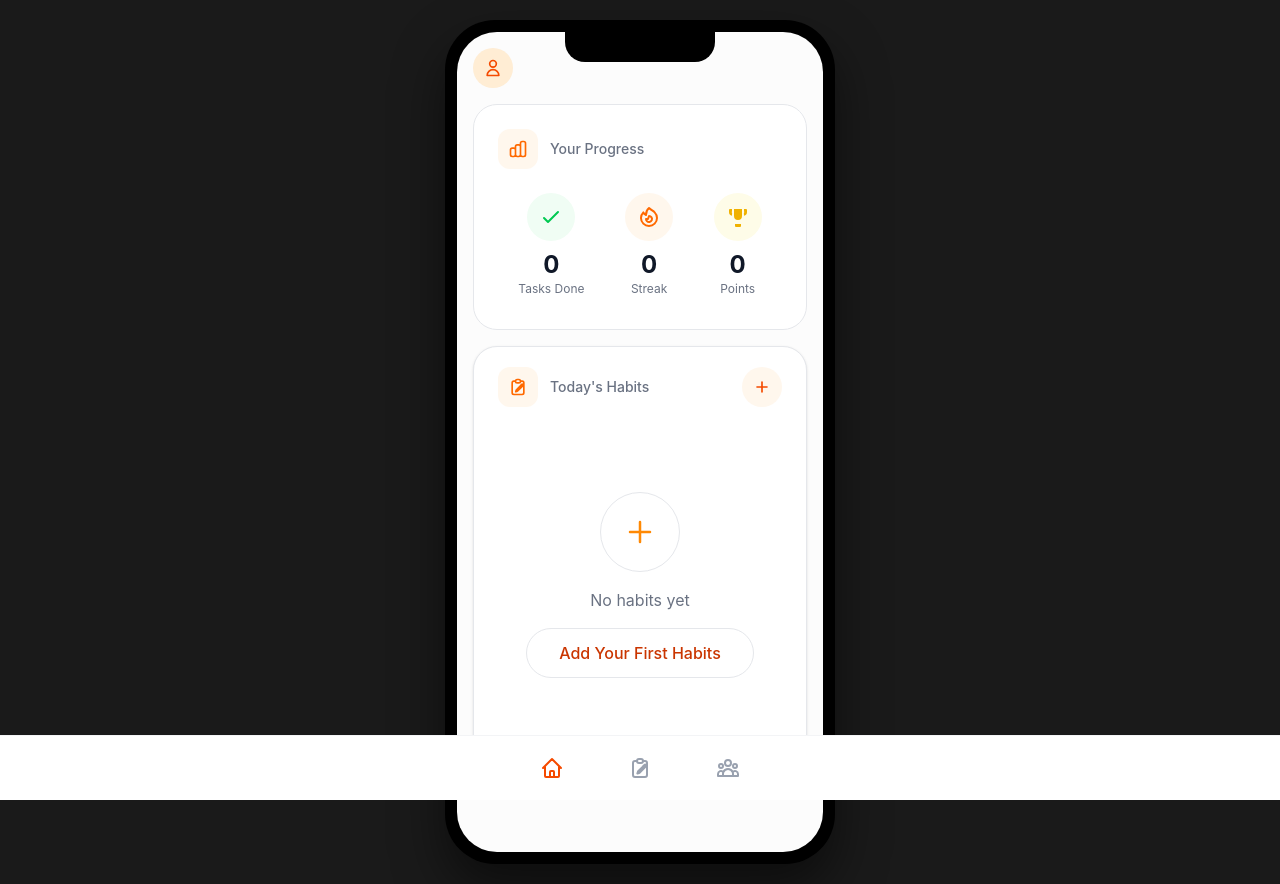
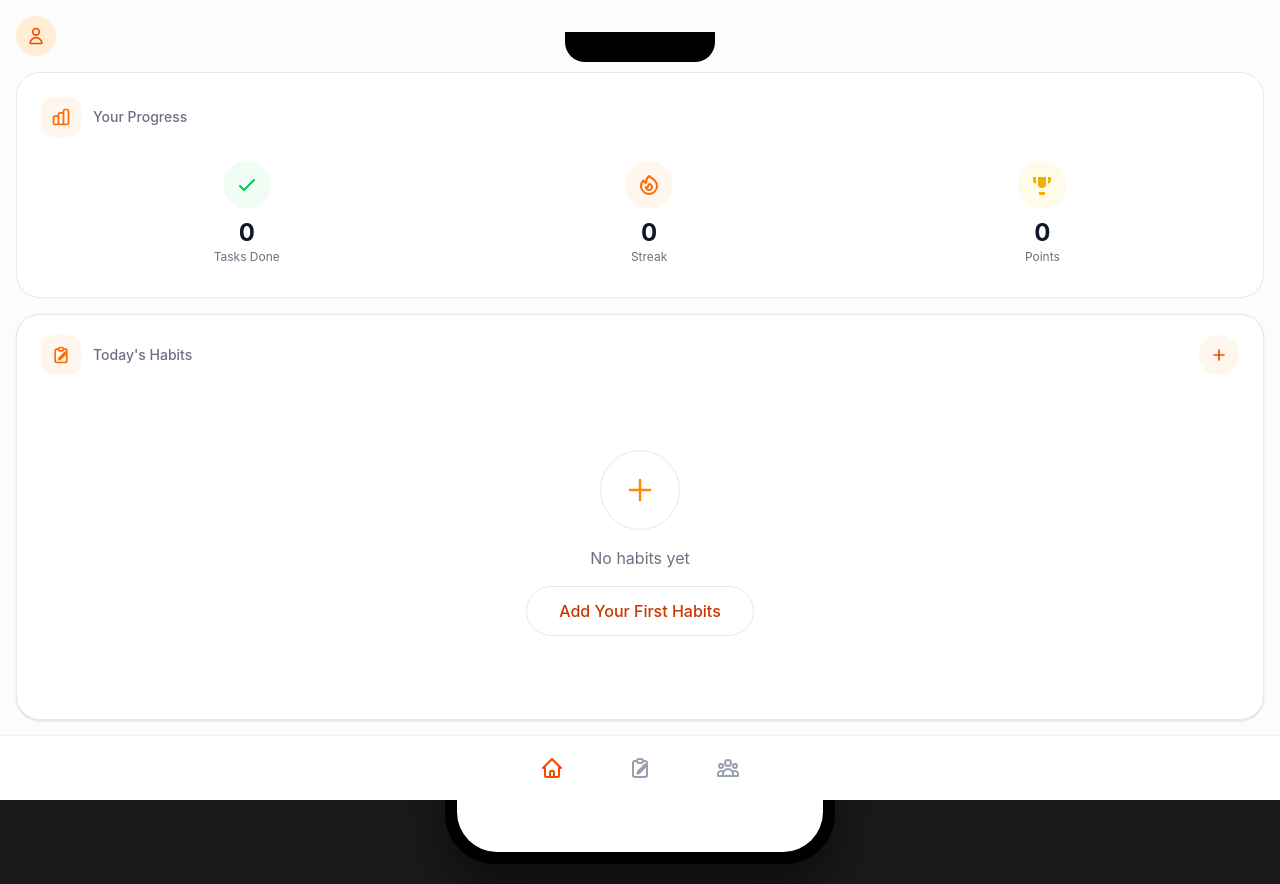
Before and after one commit to benyamty/HB, a React (Vite) app: page / in a window 1280 px wide. Built offline with nearby package versions, Linux system fonts and the light colour scheme.

Commit message:
Add slide-down animation for Home/Habits page when navigating to Social

```diff
--- a/src/App.jsx
+++ b/src/App.jsx
@@ -249,7 +249,16 @@ function App() {
 
   return (
     <div className="h-full w-full">
-        <div style={{ display: screen === 'home' ? 'contents' : 'none' }}>
+      <AnimatePresence>
+        {screen === 'home' && (
+          <motion.div
+            key="home-screen"
+            initial={{ y: 0 }}
+            animate={{ y: 0 }}
+            exit={{ y: '100%' }}
+            transition={{ type: 'tween', duration: 0.35, ease: 'easeInOut' }}
+            className="fixed inset-0 z-30 bg-gray-50"
+          >
             <HomeScreen
               wallet={state.wallet}
               habits={state.habits}
@@ -272,7 +281,9 @@ function App() {
               onMarkDone={markHabitDone}
               onToggleHabits={() => setHabitsExpanded(!habitsExpanded)}
             />
-        </div>
+          </motion.div>
+        )}
+      </AnimatePresence>
       {screen === 'habit-adder' && (
         <EditHabitScreen
           habit={editingHabit}
```
Lines whose indentation alone changed are shown as unchanged.
